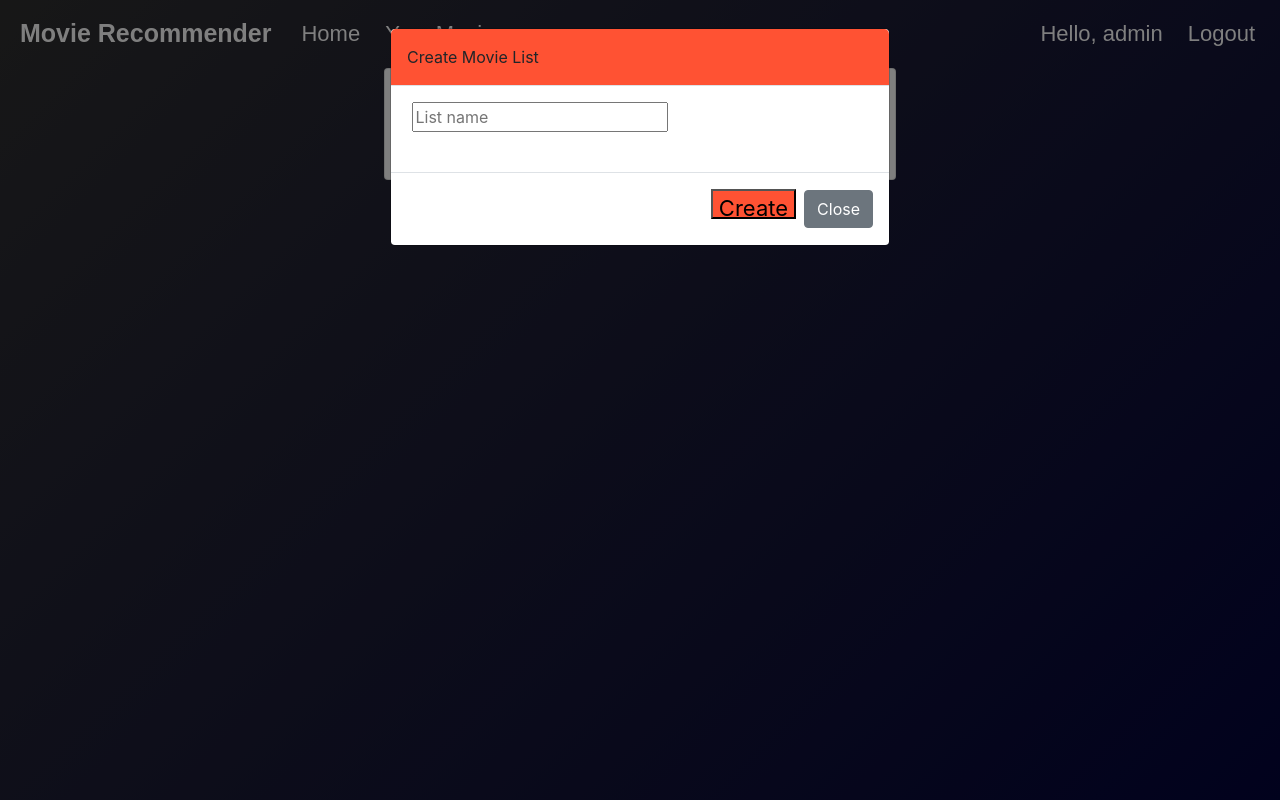
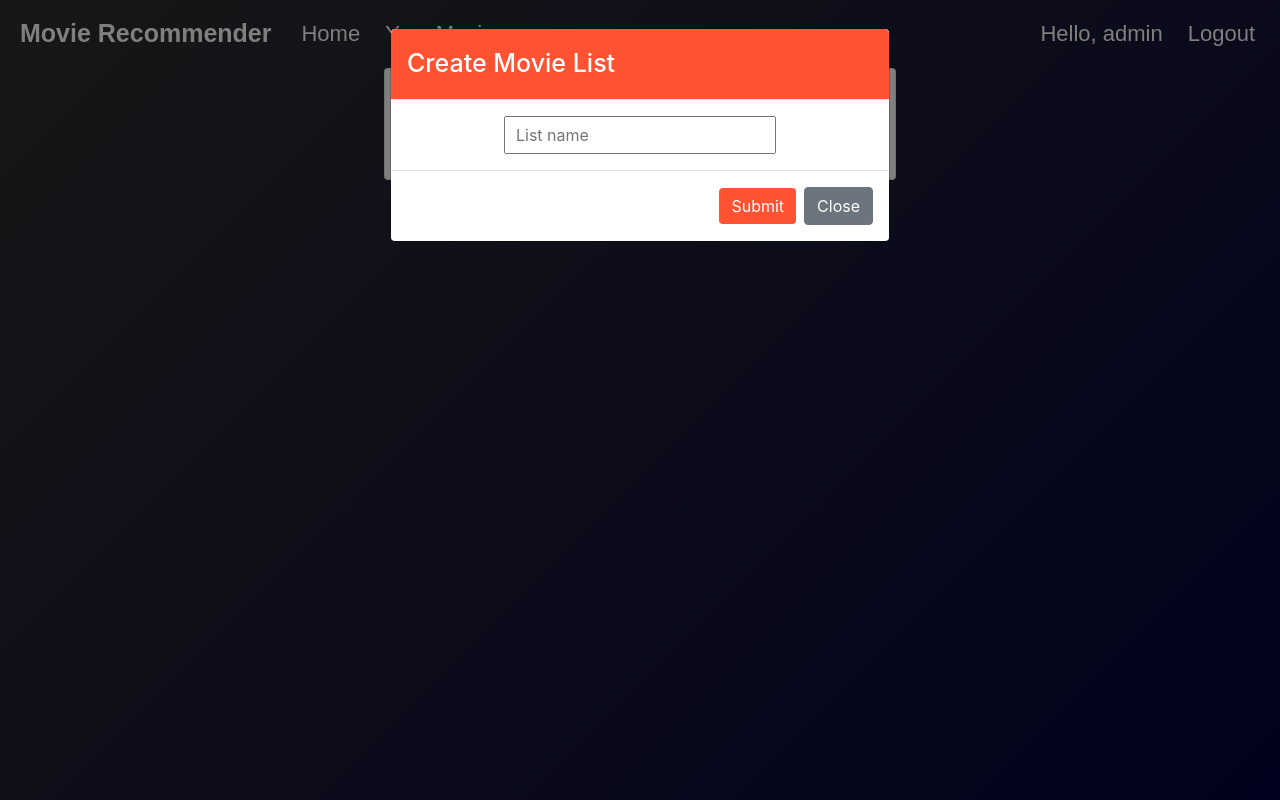
Before and after one commit to Luka033/MovieRecommenderWeb, a Django app: page /movie_lists/ in a window 1280 px wide, after a click on "Create New Movie List". Run offline with Django 3.2, Linux system fonts and the light colour scheme; a user stored in the database is signed in; data comes from the database, SQL or seed files in the repository; both versions use the stored data as it was after the commit; some libraries are stand-ins or nearby versions.

Commit message:
added load-more button and tweaked UI

```diff
--- a/movie/recommender.py
+++ b/movie/recommender.py
@@ -65,7 +65,7 @@ class MovieRecommender:
         for movie in sorted_similar_movies:
             best_movies.append(self.get_title_from_index(movie[0]))
             i = i + 1
-            if i >= 40:
+            if i >= 80:
                 break
 
         return best_movies
--- a/movie/templates/movie/movie_lists.html
+++ b/movie/templates/movie/movie_lists.html
@@ -9,10 +9,8 @@
     <link rel="stylesheet" href="{% static 'css/movie_lists.css' %}">
 
     <link rel="stylesheet" href="https://stackpath.bootstrapcdn.com/bootstrap/4.3.1/css/bootstrap.min.css"
-            integrity="sha384-ggOyR0iXCbMQv3Xipma34MD+dH/1fQ784/j6cY/iJTQUOhcWr7x9JvoRxT2MZw1T" crossorigin="anonymous">
+        integrity="sha384-ggOyR0iXCbMQv3Xipma34MD+dH/1fQ784/j6cY/iJTQUOhcWr7x9JvoRxT2MZw1T" crossorigin="anonymous">
 </head>
-
-
 
 <body>
     {% include 'movie/navbar.html' %}
@@ -28,9 +26,9 @@
 
     <div class="container">
         <div class="card">
+            <a class="button-template create-movie-list-button" data-toggle="modal" data-target="#createList"
+                href="">Create New Movie List</a>
 
-            <a class="button-template create-movie-list-button" data-toggle="modal"
-               data-target="#createList" href="">Create New Movie List</a>
             <table>
                 {% for list in user_movie_lists %}
                 <tr>
@@ -41,23 +39,24 @@
                 {% endfor %}
 
                 <!-- Modal Movie Info-->
-                <div class="modal fade" id="createList" tabindex="-1" role="dialog"
-                    aria-labelledby="myModalTitle" aria-hidden="true">
+                <div class="modal fade" id="createList" tabindex="-1" role="dialog" aria-labelledby="myModalTitle"
+                    aria-hidden="true">
                     <div class="modal-dialog" role="document">
                         <div class="modal-content">
                             <div class="modal-header">
-                                <p class="modal-title">Create Movie List</p>
+                                <h5 class="modal-title">Create Movie List</h5>
                             </div>
 
                             <div class="modal-body">
                                 <form id="movieList" action='/create_list/' method='post'>{% csrf_token %}
-                                    <label for="fname"></label>
-                                    <input type="text" id="fname" name="fname" placeholder="List name" required>
-                                    <br><br>
+                                    <input class="list-name-input" type="text" id="fname" name="fname"
+                                        placeholder="List name" required>
                                 </form>
                             </div>
+
                             <div class="modal-footer">
-                                <input class="submit-button" type="submit" form="movieList" value="Create">
+                                <button class="btn btn-secondary submit-button" type="submit" form="movieList"
+                                    value="Create">Submit</button>
                                 <button type="button" class="btn btn-secondary" data-dismiss="modal">Close</button>
                             </div>
                         </div>
--- a/static/css/movie_lists.css
+++ b/static/css/movie_lists.css
@@ -60,6 +60,7 @@ a {
 
 .create-movie-list-button:hover {
     background: #da462c;
+    color: white;
     text-decoration: none;
 }
 
@@ -89,17 +90,39 @@ td {
 
 
 .modal-header {
-    background: #ff5233 !important;
+    background: #ff5233;
     display: flex;
     flex-direction: column;
     justify-content: center;
 }
 
+.modal-body
+{
+    display: flex;
+    justify-content: center;
+}
+
+.modal-title {
+    color: white;
+    font-size: 25px;
+    font-weight: 500;
+    font-family: -apple-system, BlinkMacSystemFont, "Segoe UI", Roboto, "Helvetica Neue", Arial, "Noto Sans", sans-serif, "Apple Color Emoji", "Segoe UI Emoji", "Segoe UI Symbol", "Noto Color Emoji";
+}
+
+.list-name-input
+{
+    padding: 5px 10px;
+    outline: none;
+}
+
 .submit-button {
     background: #ff5233 !important;
-    height: 30px;
-    margin-bottom: 10px;
-    font-size: 22px;
+    border: none !important;
+    transition: background 0.15s;
+}
+
+.submit-button:hover {
+    background: #da462c !important;
 }
 
 .delete-button-container {
```
Also changed, not shown: movie/templates/movie/home.html (+36 -9 lines), movie/templates/movie/movies.html (+4 -3 lines), static/css/home.css (+30 -4 lines), static/css/movies.css (+3 -15 lines), db.sqlite3.
